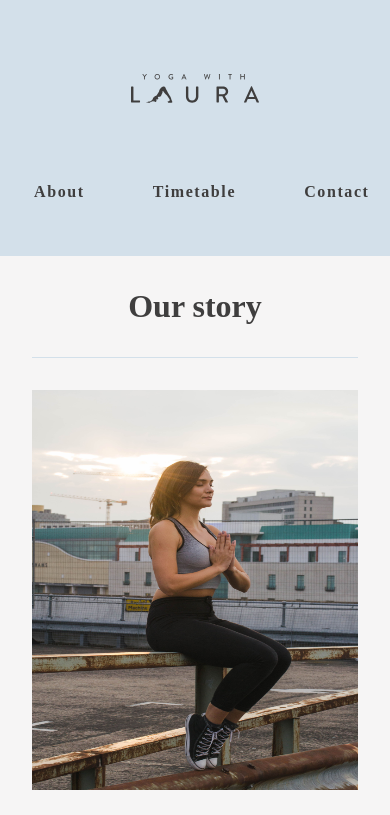
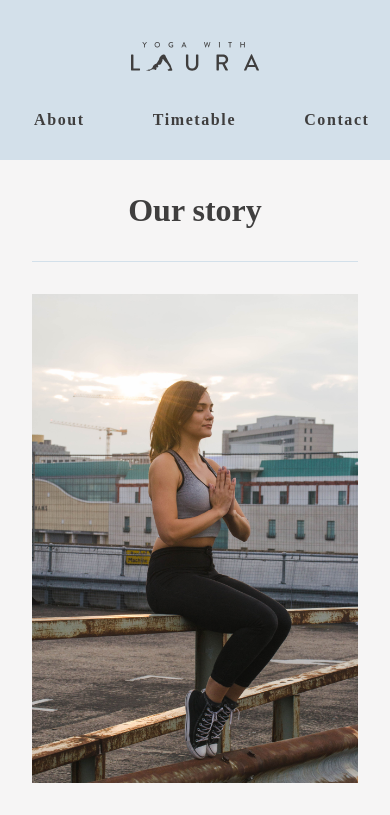
Before and after one commit to laura-dumitru/yoga-blog, a React (Create React App) app: page /about in a window 390 px wide. Shown: the top 815 px of the page. Built offline with nearby package versions, Linux system fonts and the light colour scheme; a web font is replaced by a local one.

Commit message:
Fix mobile layout issue

```diff
--- a/public/index.html
+++ b/public/index.html
@@ -3,7 +3,10 @@
   <head>
     <meta charset="utf-8" />
     <link rel="icon" href="%PUBLIC_URL%/favicon.ico" />
-    <meta name="viewport" content="width=device-width, initial-scale=1" />
+    <meta
+      name="viewport"
+      content="width=device-width, initial-scale=1, maximum-scale=1, user-scalable=no"
+    />
     <meta name="theme-color" content="#000000" />
     <meta
       name="description"
--- a/src/About.css
+++ b/src/About.css
@@ -25,3 +25,9 @@
 .story em {
   float: none;
 }
+
+@media (max-width: 480px) {
+  .yogaphoto {
+    max-height: inherit;
+  }
+}
--- a/src/App.css
+++ b/src/App.css
@@ -3,14 +3,14 @@
 html,
 body {
   height: 100%;
+  padding: 0;
+  margin: 0;
 }
 body {
   font-family: "Alice", serif;
   font-weight: lighter;
   color: rgb(63, 62, 62);
   background-color: #f6f5f5;
-  padding: 0;
-  margin: 0;
   display: flex;
   flex-direction: column;
 }
@@ -95,18 +95,4 @@
   img {
     width: 100%;
   }
-  .yogaphoto {
-    max-height: inherit;
-  }
-
-  #header {
-    line-height: 80px;
-  }
-  #header-title {
-    display: block;
-    text-align: center;
-  }
-  #logo {
-    margin-bottom: -32px;
-  }
 }
--- a/src/Header.css
+++ b/src/Header.css
@@ -1,7 +1,3 @@
-#header .container {
-  max-width: 600px;
-}
-
 #header {
   background-color: #d3e0ea;
   line-height: 128px;
@@ -20,3 +16,16 @@
 #header .container {
   max-width: 600px;
 }
+
+@media (max-width: 480px) {
+  #header {
+    line-height: 80px;
+  }
+  #header-title {
+    display: block;
+    text-align: center;
+  }
+  #logo {
+    margin-bottom: -24px;
+  }
+}
```
